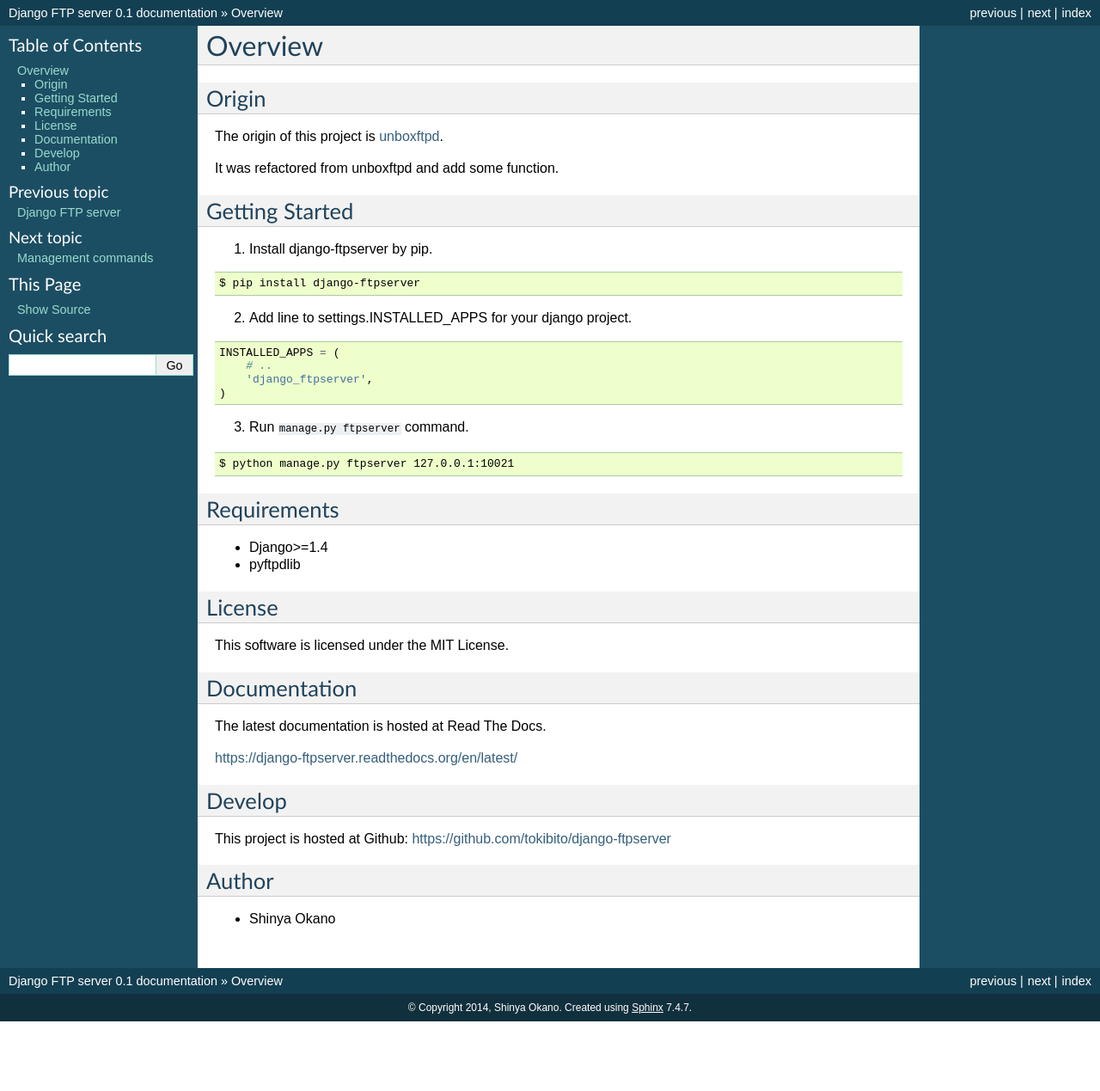
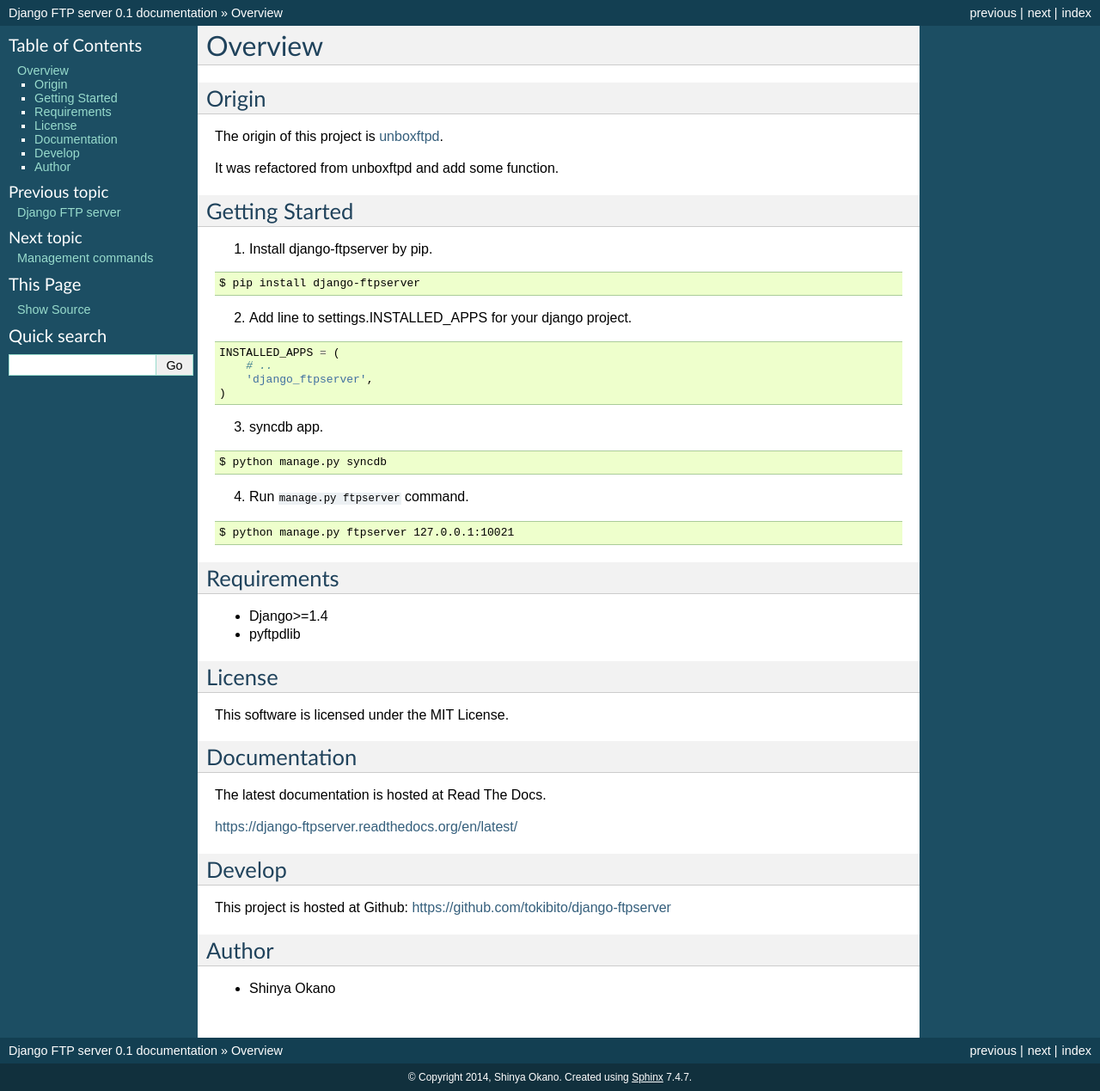
Before and after one commit to mrtnnk/martin-django-ftpserver, a Sphinx documentation site: the page built from docs/source/overview.rst, in a window 1280 px wide. Shown: the whole page at 86% size. Built offline with Sphinx 7.4.7, drawn with Linux system fonts in a browser that asks for light colours; before the commit the page ends 1188 px from its top, so only the background shows below that.

Commit message:
modify document: add step for syncdb

```diff
--- a/docs/source/overview.rst
+++ b/docs/source/overview.rst
@@ -27,7 +27,13 @@
        'django_ftpserver',
    )
 
-3. Run ``manage.py ftpserver`` command.
+3. syncdb app.
+
+::
+
+   $ python manage.py syncdb
+
+4. Run ``manage.py ftpserver`` command.
 
 ::
 
```
Also changed, not shown: README.rst (+7 -1 lines).
